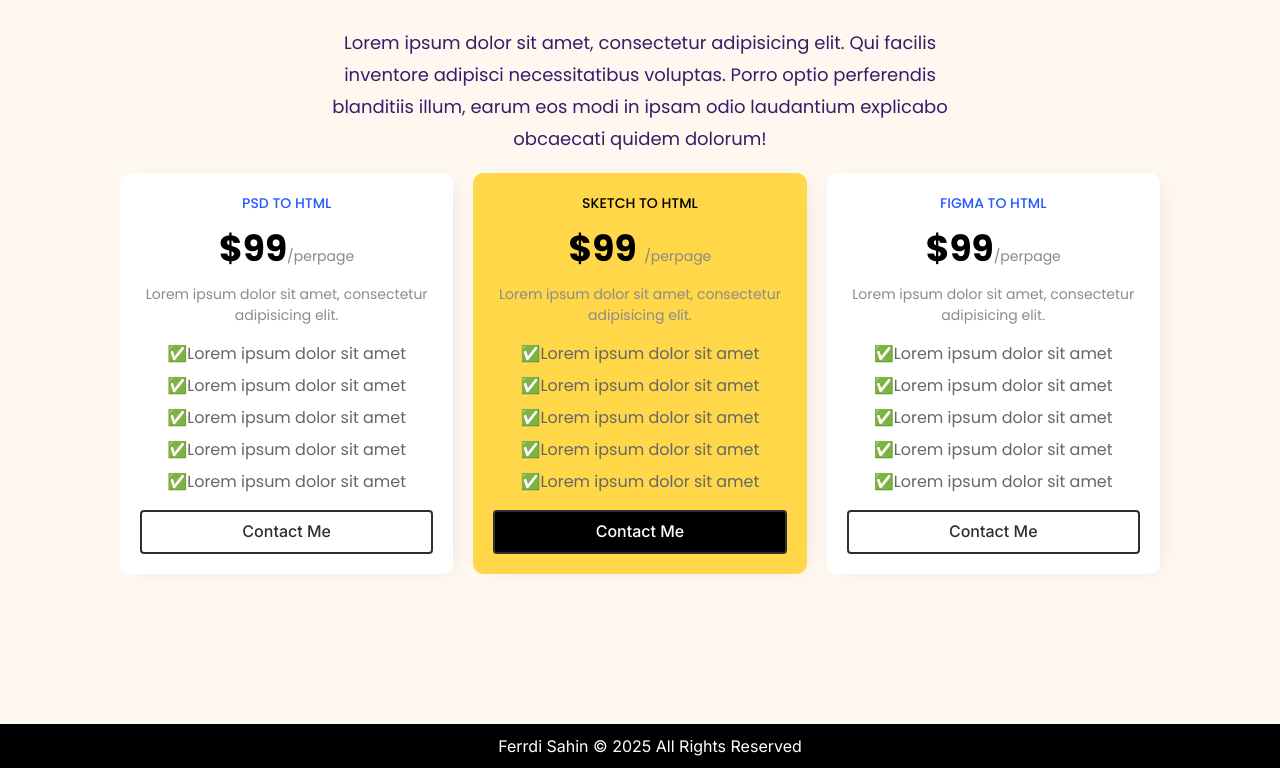
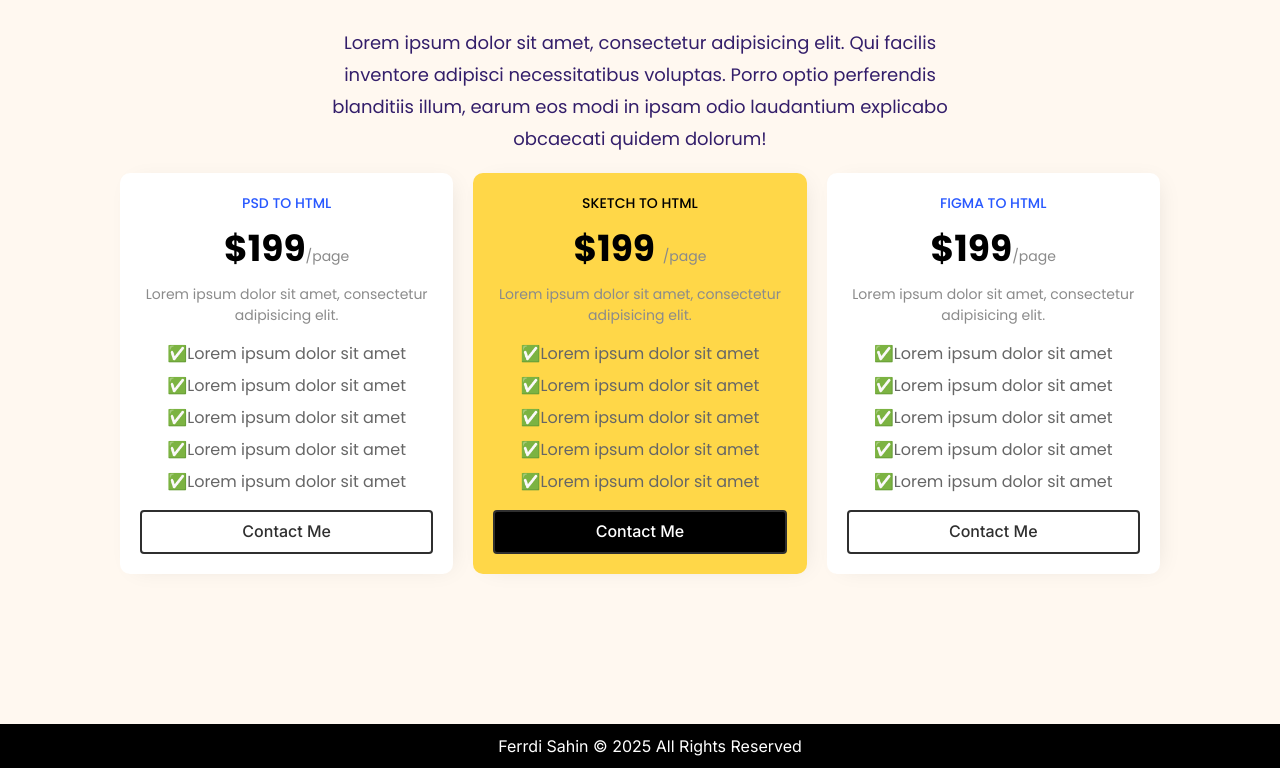
Before and after one commit to Omghungarde/First-Site, a plain HTML site: page src/new.html in a window 1280 px wide. Shown: the part 1269-2037 px from the top of the page. Drawn offline with Linux system fonts and the light colour scheme.

Commit message:
Update new.html
Update price

```diff
--- a/src/new.html
+++ b/src/new.html
@@ -103,7 +103,7 @@
                         PSD TO HTML
                     </div>
                     <div class="price">
-                        $99<span class="perpage">/perpage</span>
+                        $199<span class="perpage">/page</span>
                     </div>
                     <div class="pricedescription">
                         Lorem ipsum dolor sit amet, consectetur adipisicing elit.
@@ -127,7 +127,7 @@
                         Sketch TO HTML
                     </div>
                     <div class="price">
-                        $99 <span class="perpage">/perpage</span>
+                        $199 <span class="perpage">/page</span>
                     </div>
                     <div class="pricedescription">
                         Lorem ipsum dolor sit amet, consectetur adipisicing elit.
@@ -151,7 +151,7 @@
                         Figma TO HTML
                     </div>
                     <div class="price">
-                        $99<span class="perpage">/perpage</span>
+                        $199<span class="perpage">/page</span>
                     </div>
                     <div class="pricedescription">
                         Lorem ipsum dolor sit amet, consectetur adipisicing elit.
```
